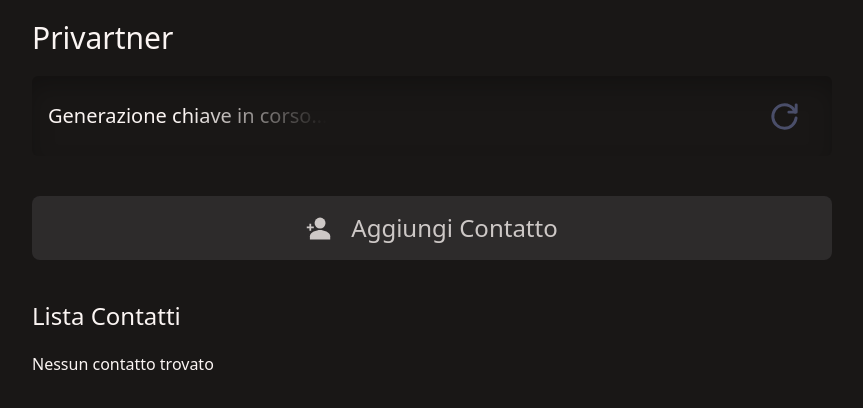
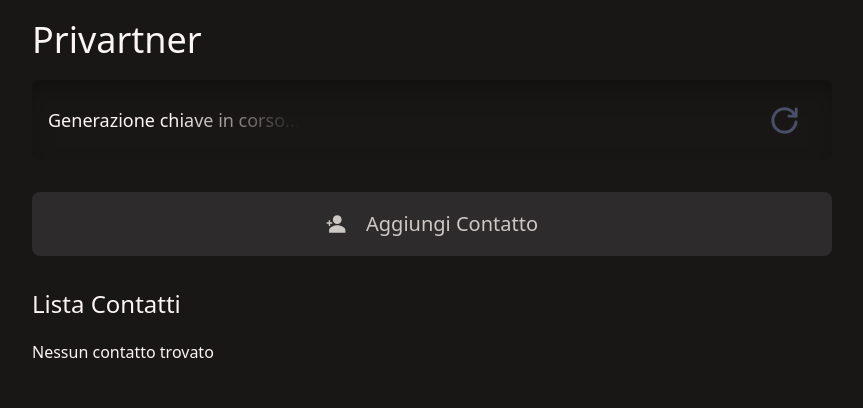
Before and after one commit to moreee-sa/Privartner, a React (Vite) app: page /#/ in a window 1280 px wide. Shown: the top 408 px of the page, without its empty margins (208-1071 px from the left). Built offline with nearby package versions, Linux system fonts and the light colour scheme.

Commit message:
Fix Layout per Mobile, Tablet e Desktop

```diff
--- a/src/components/Add/InputForm.tsx
+++ b/src/components/Add/InputForm.tsx
@@ -31,8 +31,8 @@ function InputForm({ title, nameInput, valueInput, placeholderInput, onChange, q
           className="border-none outline-none text-xl w-full h-14"
         />
         {qrcode &&
-          <div className="bg-[#fca311] flex items-center justify-center h-full p-2 rounded-lg">
-            <MdOutlineQrCodeScanner color={THEME.textSecondary} size={35} />
+          <div className="bg-[#faeffa] flex items-center justify-center h-full p-2 rounded-lg">
+            <MdOutlineQrCodeScanner color={THEME.button} size={35} />
           </div>
         }
       </div>
--- a/src/components/Contact/index.tsx
+++ b/src/components/Contact/index.tsx
@@ -10,7 +10,9 @@ interface ContactsProps {
 function ContactList({ contacts }: ContactsProps) {
   return (
     <div className="w-full">
-      <span className="text-2xl" style={{ color: THEME.text }}>Lista Contatti</span>
+      <span className="text-lg md:text-xl lg:text-2xl" style={{ color: THEME.text }}>
+        Lista Contatti
+      </span>
       <div className="flex flex-col gap-2 pt-5">
         {contacts && contacts.length > 0 ? (
           contacts.map(contact => (
@@ -20,9 +22,14 @@ function ContactList({ contacts }: ContactsProps) {
                 style={{ backgroundColor: THEME.button }}
               >
                 <MdAccountCircle size={30} color={THEME.text} />
-                <span className="text-2xl" style={{ color: THEME.text }}>
-                  {contact.name}
-                </span>
+                <div className="flex flex-col">
+                  <span className="text-base md:text-lg lg:text-xl" style={{ color: THEME.text }}>
+                    {contact.name}
+                  </span>
+                  <span className="text-xs md:text-base" style={{ color: THEME.textSecondary }}>
+                    {contact.description}
+                  </span>
+                </div>
               </div>
             </Link>
           ))
--- a/src/components/Home/AddContact.tsx
+++ b/src/components/Home/AddContact.tsx
@@ -9,8 +9,11 @@ function AddContact() {
       className="rounded-lg w-full h-16 flex items-center justify-center gap-5 opacity-80 hover:opacity-100 transition-opacity"
       style={{ backgroundColor: THEME.button }}
     >
-      <IoPersonAddSharp size={25} color={THEME.text} />
-      <span className="text-2xl" style={{ color: THEME.text }}>
+      <IoPersonAddSharp
+        color={THEME.text}
+        className="text-base md:text-lg lg:text-xl"
+      />
+      <span className="text-base md:text-lg lg:text-xl" style={{ color: THEME.text }}>
         Aggiungi Contatto
       </span>
     </Link>
--- a/src/components/Home/KeyDisplay.tsx
+++ b/src/components/Home/KeyDisplay.tsx
@@ -13,7 +13,7 @@ function KeyDisplay({chiave, handleClick}: KeyDisplayProps) {
       style={{ boxShadow: 'inset 0px 12px 25px -3px rgba(0, 0, 0, 0.25)' }}
     >
       <div className="flex items-center overflow-hidden text-nowrap mask-[linear-gradient(to_right,black_50%,transparent)] mask-size-[100%_100%]">
-        <span className="text-xl" style={{ color: THEME.text }}>
+        <span className="text-base lg:text-lg" style={{ color: THEME.text }}>
           {chiave ?? "Generazione chiave in corso..."}
         </span>
       </div>
--- a/src/components/Navbar/index.tsx
+++ b/src/components/Navbar/index.tsx
@@ -6,10 +6,9 @@ function Navbar() {
     <div className="w-full py-5">
       <Link
         to={"/"}
-        className="text-3xl"
         style={{ color: THEME.text }}
       >
-        <span className="lg:text-3xl">
+        <span className="text-2xl md:text-3xl lg:text-4xl">
           Privartner
         </span>
       </Link>
--- a/src/pages/Home/index.tsx
+++ b/src/pages/Home/index.tsx
@@ -41,12 +41,12 @@ function HomePage() {
 
   return (
     <div
-      className="min-h-screen px-10 md:px-15 md:flex md:justify-center"
+      className="min-h-screen px-4 md:px-10 md:flex md:justify-center"
       style={{ backgroundColor: THEME.background }}
     >
       <div className="w-full md:w-150 lg:w-200">
         <Navbar />
-        <div className="flex flex-col gap-5 lg:gap-10 lg:items-center">
+        <div className="flex flex-col gap-5 lg:gap-8 lg:items-center">
           <KeyDisplay chiave={chiave} handleClick={generateNewKeyPair} />
           <AddContact />
           <ContactList contacts={contatti} />
```
